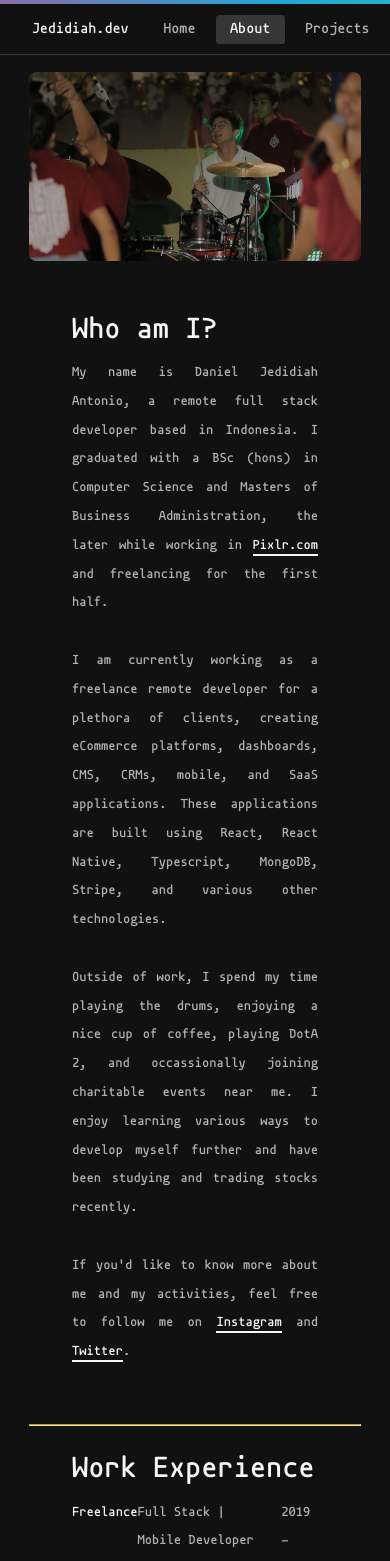
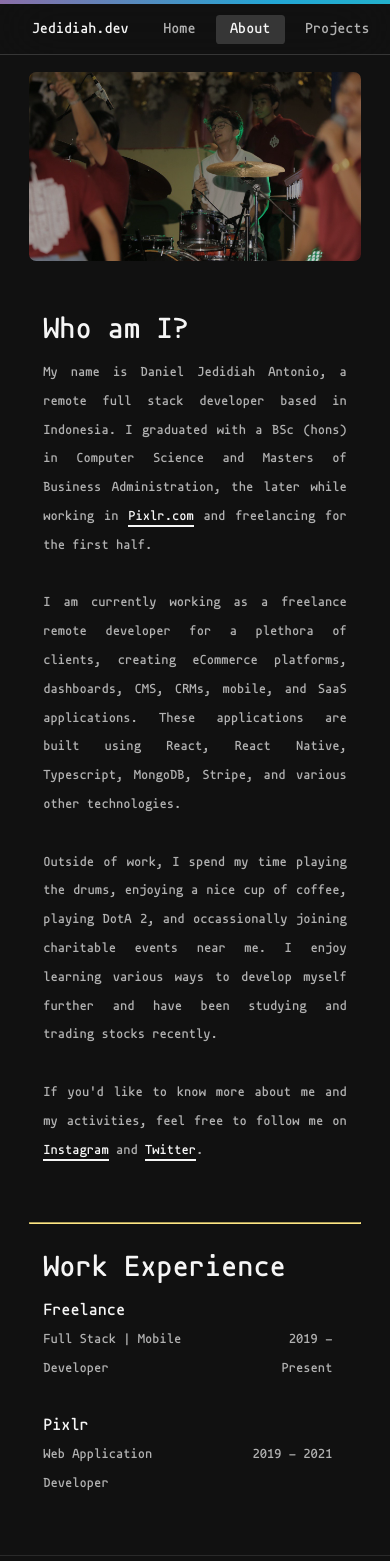
Before and after one commit to danieljantonio/portfolio, a Next.js app: page /about in a window 390 px wide. Shown: the top 1561 px of the page. Built offline with nearby package versions, Linux system fonts and the light colour scheme.

Commit message:
fix mobile resp on about page work exp

```diff
--- a/src/pages/about.tsx
+++ b/src/pages/about.tsx
@@ -42,18 +42,18 @@ const About: NextPage = () => {
 				<div className={s['text-container']}>
 					<div className={s['header']}>Work Experience</div>
 					<div className={s['row-experience']}>
+						<div className={s['highlight']}>Freelance</div>
 						<div className={s['work-details']}>
-							<div className={s['highlight']}>Freelance</div>
 							<div className={s['work-role']}>Full Stack | Mobile Developer</div>
+							<div className={s['work-date']}>2019 - Present</div>
 						</div>
-						<div className={s['work-date']}>2019 -</div>
 					</div>
 					<div className={s['row-experience']}>
+						<div className={s['highlight']}>Pixlr</div>
 						<div className={s['work-details']}>
-							<div className={s['highlight']}>Pixlr</div>
 							<div className={s['work-role']}>Web Application Developer</div>
+							<div className={s['work-date']}>2019 - 2021</div>
 						</div>
-						<div className={s['work-date']}>2019 - 2021</div>
 					</div>
 				</div>
 			</div>
--- a/src/styles/pages/about.module.scss
+++ b/src/styles/pages/about.module.scss
@@ -30,14 +30,32 @@
 			color: $text-light;
 		}
 		.work-date {
-			width: 15%;
+			width: 30%;
 			float: right;
+			text-align: left;
+			margin-left: 2rem;
 		}
 		.work-details {
-			width: 85%;
+			min-width: 60%;
 			display: flex;
-			justify-content: space-between;
+			justify-content: end;
 			padding-right: 1rem;
 		}
 	}
 }
+
+@media (max-width: 890px) {
+	.row-experience {
+		flex-direction: column;
+		.highlight {
+			font-size: $text-lg;
+		}
+		margin-bottom: 2rem;
+	}
+	.text-container {
+		padding: 0 1rem !important;
+	}
+	.work-date {
+		text-align: right !important;
+	}
+}
```
